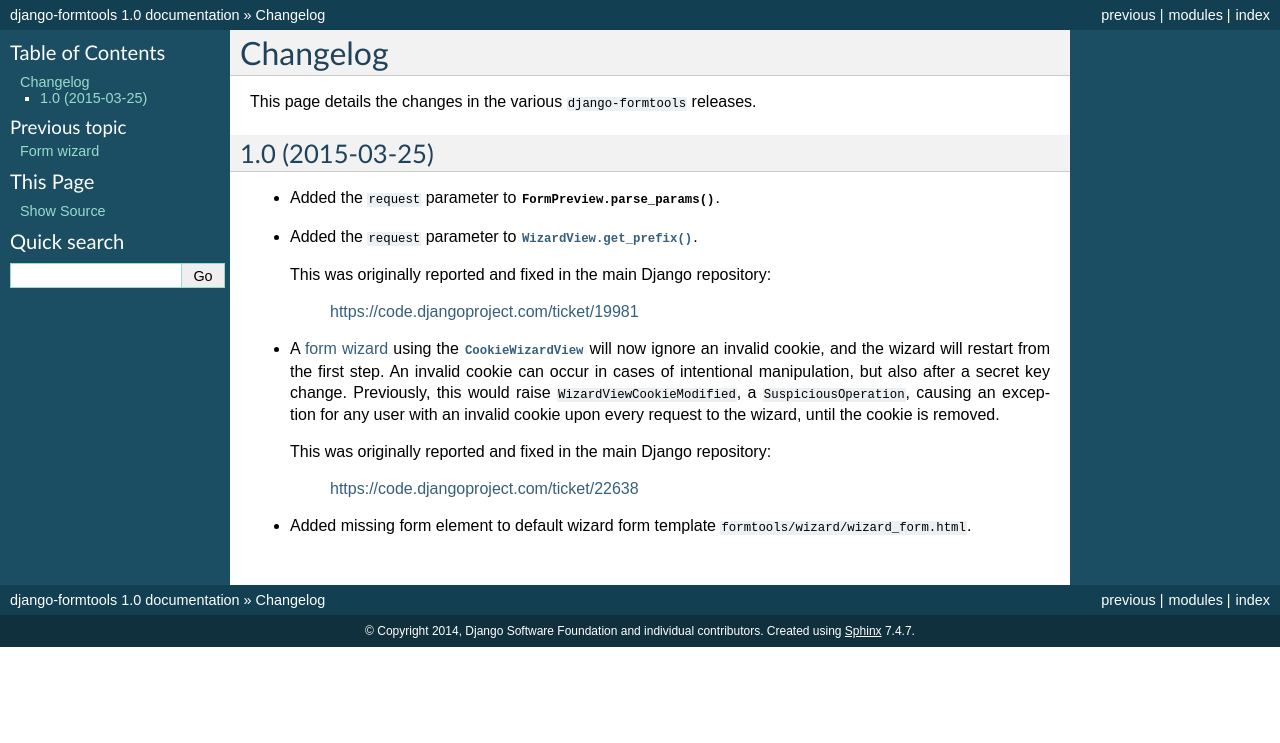
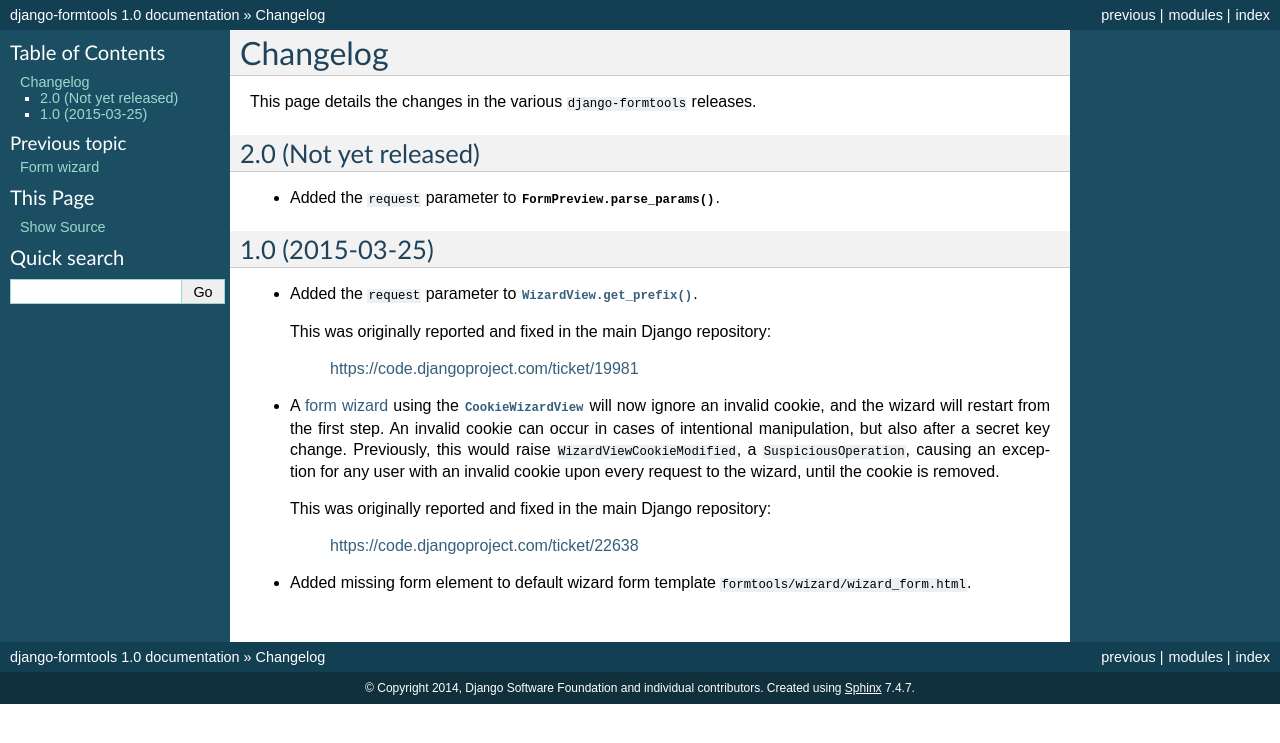
Before and after one commit to jazzband/django-formtools, a Sphinx documentation site: the page built from docs/changelog.rst, in a window 1280 px wide. Shown: the top 743 px of the page. Built offline with Sphinx 7.4.7, drawn with Linux system fonts in a browser that asks for light colours.

Commit message:
Added 2.0 section to changelog & moved item from 1.0 list

```diff
--- a/docs/changelog.rst
+++ b/docs/changelog.rst
@@ -3,11 +3,16 @@
 
 This page details the changes in the various ``django-formtools`` releases.
 
-1.0 (2015-03-25)
-----------------
+
+2.0 (Not yet released)
+----------------------
 
 - Added the ``request`` parameter to :meth:`FormPreview.parse_params()
   <formtools.preview.FormPreview.parse_params>`.
+
+
+1.0 (2015-03-25)
+----------------
 
 - Added the ``request`` parameter to :meth:`WizardView.get_prefix()
   <formtools.wizard.views.WizardView.get_prefix>`.
```
